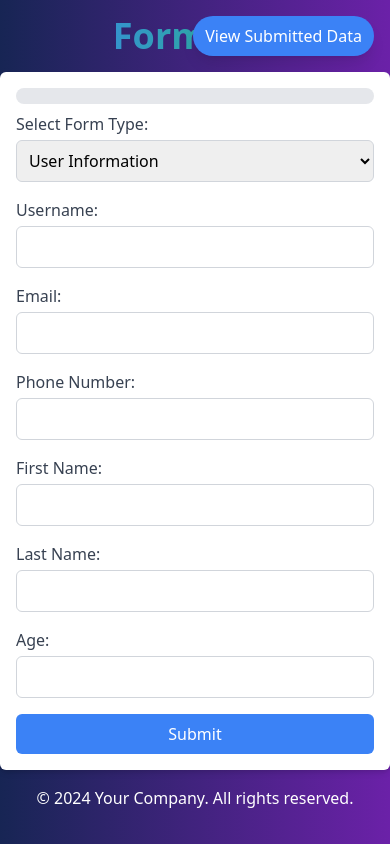
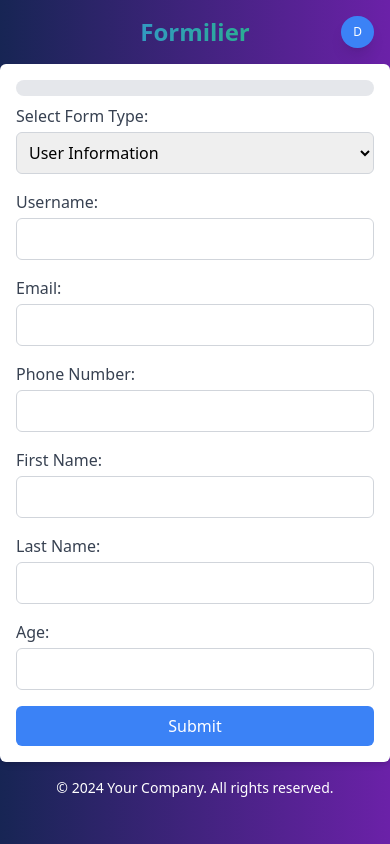
Before and after one commit to ritk20/form, a React (Vite) app: page / in a window 390 px wide. Built offline with nearby package versions, Linux system fonts and the light colour scheme.

Commit message:
Add responsiveness

```diff
--- a/src/components/DataTable.tsx
+++ b/src/components/DataTable.tsx
@@ -12,7 +12,7 @@ const SubmittedDataTable: React.FC<SubmittedDataTableProps> = ({
   onDelete,
 }) => {
   return (
-    <div className="mt-8">
+    <div className="mt-8 overflow-x-auto">
       <h3 className="text-xl font-bold mb-4">Submitted Data</h3>
       {data.length > 0 ? (
         <table className="min-w-full bg-white border border-gray-300">
--- a/src/components/Footer.tsx
+++ b/src/components/Footer.tsx
@@ -3,7 +3,7 @@ import React from 'react';
 const Footer: React.FC = () => {
   return (
     <footer className="text-white py-4 relative bottom-0 w-full">
-      <p className="text-center">&copy; {new Date().getFullYear()} Your Company. All rights reserved.</p>
+      <p className="text-center text-sm sm:text-base">&copy; {new Date().getFullYear()} Your Company. All rights reserved.</p>
     </footer>
   );
 };
--- a/src/components/Form.tsx
+++ b/src/components/Form.tsx
@@ -185,10 +185,12 @@ const Form: React.FC = () => {
 
       {/* Sidebar Button */}
       <button
-        className="fixed top-4 right-4 bg-blue-500 text-white p-2 px-3 rounded-full shadow-lg"
+        className="fixed top-4 right-4 bg-blue-500 text-white p-2 px-3 rounded-full shadow-lg sm:text-base text-xs"
         onClick={() => setIsSidebarVisible(true)}
       >
-        View Submitted Data
+        <span className="hidden lg:inline">View Submitted Data</span>
+        <span className="hidden sm:inline lg:hidden">Data</span>
+        <span className="inline sm:hidden">D</span>
       </button>
 
       {/* Sidebar */}
--- a/src/components/Header.tsx
+++ b/src/components/Header.tsx
@@ -2,7 +2,7 @@ import React from 'react';
 
 const Header: React.FC = () => {
   return (
-    <header className = "text-center p-4 font-bold text-4xl">
+    <header className = "text-center p-4 font-bold text-2xl sm:text-4xl">
       <h1 className="bg-gradient-to-r from-blue-500 to-green-500 text-transparent bg-clip-text">Formilier</h1>
     </header>
   );
```
